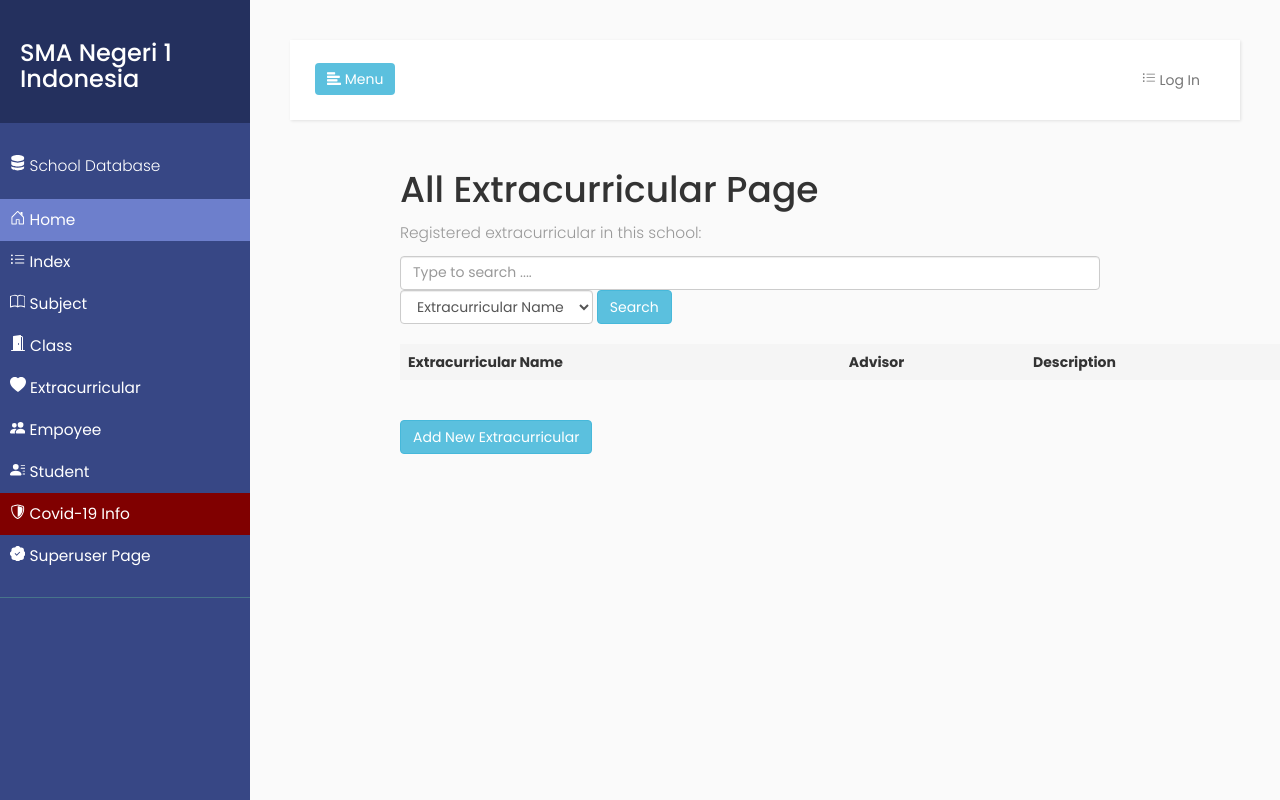
After one commit to panjiarlins/sswp-final-project, a Django app: page /app/extracurricular/ in a window 1280 px wide. The commit adds this page. Run offline with Django 3.2, Linux system fonts and the light colour scheme; data that the repository does not hold is empty; some libraries are stand-ins or nearby versions.

Commit message:
Adding menu, form, urls, model querying, controller for extracurricular

```diff
--- /dev/null
+++ b/school/app/controller/extracurricular_controller.py
@@ -0,0 +1,66 @@
+from django.shortcuts import render
+from django.http import HttpResponseRedirect
+from django.urls import reverse
+from django.forms.models import model_to_dict
+from django.contrib.auth.decorators import login_required
+from app.models import Extracurricular
+from app.forms import ExtracurricularForm
+
+def extracurricular_list(request):
+    if request.method == 'POST':
+        searchby = request.POST['searchby']
+        req = request.POST.dict()
+        name = req['name']
+        if searchby == 'extracurricular_name':
+            extracurriculars = Extracurricular.objects.filter(extracurricular_name__contains=name).order_by('extracurricular_name')
+        elif searchby == 'extracurricular_description':
+            extracurriculars = Extracurricular.objects.filter(extracurricular_description__contains=name).order_by('extracurricular_name')
+    else:
+        extracurriculars = Extracurricular.objects.all().order_by('extracurricular_name')
+    context = {
+        'extracurricular_list' : extracurriculars,
+    }
+    return render(request, 'appTemp/extracurricular/extracurricular_list.html', context)
+
+@login_required
+def extracurricular_add(request):
+    if request.method == 'POST':
+        form = ExtracurricularForm(request.POST)
+        if form.is_valid():
+            form.save()
+            return HttpResponseRedirect(reverse('extracurricular'))
+    else:
+        form = ExtracurricularForm()
+    context = {
+        'form': form
+    }
+    return render(request, 'appTemp/extracurricular/extracurricular_add.html', context=context)
+
+@login_required
+def extracurricular_edit(request, extracurricular_id):
+    if request.method == 'POST':
+        extracurriculars = Extracurricular.objects.get(pk=extracurricular_id)
+        form = ExtracurricularForm(request.POST, instance=extracurriculars)
+        if form.is_valid():
+            form.save()
+            return HttpResponseRedirect(reverse('extracurricular'))
+    else:
+        extracurriculars = Extracurricular.objects.get(pk=extracurricular_id)
+        fields = model_to_dict(extracurriculars)
+        form = ExtracurricularForm(initial=fields, instance=extracurriculars)
+    context = {
+        'form': form,
+        'type': 'edit',
+    }
+    return render(request, 'appTemp/extracurricular/extracurricular_add.html', context)
+
+@login_required
+def extracurricular_delete(request, extracurricular_id):
+    extracurriculars = Extracurricular.objects.get(pk=extracurricular_id)
+    if request.method == 'POST':
+        extracurriculars.delete()
+        return HttpResponseRedirect(reverse('extracurricular'))
+    context = {
+        'extracurricular': extracurriculars
+    }
+    return render(request, 'appTemp/extracurricular/extracurricular_delete.html', context=context)
--- a/school/app/urls.py
+++ b/school/app/urls.py
@@ -3,6 +3,7 @@ from . import views
 from .controller import registration_controller
 from .controller import subject_controller
 from .controller import class_controller
+from .controller import extracurricular_controller
 from .controller import employee_controller
 from .controller import student_controller
 
@@ -22,6 +23,11 @@ urlpatterns = [
     path('class/edit/<int:class_id>/', class_controller.class_edit, name='class_edit'),
     path('class/delete/<int:class_id>/', class_controller.class_delete, name='class_delete'),
 
+    path('extracurricular/', extracurricular_controller.extracurricular_list, name='extracurricular'),
+    path('extracurricular/add/', extracurricular_controller.extracurricular_add, name='extracurricular_add'),
+    path('extracurricular/edit/<int:extracurricular_id>/', extracurricular_controller.extracurricular_edit, name='extracurricular_edit'),
+    path('extracurricular/delete/<int:extracurricular_id>/', extracurricular_controller.extracurricular_delete, name='extracurricular_delete'),
+
     path('employee/', employee_controller.employee_list, name='employee'),
     path('employee/add/', employee_controller.employee_add, name='employee_add'),
     path('employee/edit/<int:employee_id>/', employee_controller.employee_edit, name='employee_edit'),
--- a/school/templates/appTemp/base_generic.html
+++ b/school/templates/appTemp/base_generic.html
@@ -59,6 +59,14 @@
                             <path d="M1.5 15a.5.5 0 0 0 0 1h13a.5.5 0 0 0 0-1H13V2.5A1.5 1.5 0 0 0 11.5 1H11V.5a.5.5 0 0 0-.57-.495l-7 1A.5.5 0 0 0 3 1.5V15H1.5zM11 2h.5a.5.5 0 0 1 .5.5V15h-1V2zm-2.5 8c-.276 0-.5-.448-.5-1s.224-1 .5-1 .5.448.5 1-.224 1-.5 1z"/>
                         </svg>
                          Class
+                    </a>
+                </li>
+                <li>
+                    <a href="{% url 'extracurricular' %}">
+                        <svg xmlns="http://www.w3.org/2000/svg" width="16" height="16" fill="currentColor" class="bi bi-heart-fill" viewBox="0 0 16 16">
+                            <path fill-rule="evenodd" d="M8 1.314C12.438-3.248 23.534 4.735 8 15-7.534 4.736 3.562-3.248 8 1.314z"/>
+                        </svg>
+                         Extracurricular
                     </a>
                 </li>
                 <li>
--- /dev/null
+++ b/school/templates/appTemp/extracurricular/extracurricular_list.html
@@ -0,0 +1,42 @@
+{% extends "appTemp/base_generic.html" %}
+
+{% block content %}
+    <h1>All Extracurricular Page</h1>
+    <p>Registered extracurricular in this school:</p>
+    <form method="POST" action="" class="form-inline">
+        {% csrf_token %}
+        <input style="width: 700px;" name="name" type="text" class="form-control" placeholder="Type to search ...."/>
+        <select name="searchby" class="form-control">
+            <option value="extracurricular_name">Extracurricular Name</option>
+            <option value="extracurricular_description">Description</option>
+        </select>
+        <button type="submit" class="btn btn-info">Search</button>
+    </form>
+    <br/>
+    <table class="table table-hover">
+        <thead>
+            <tr class="active">
+                <td><strong>Extracurricular Name</strong></td>
+                <td><strong>Advisor</strong></td>
+                <td><strong>Description</strong></td>
+            </tr>
+        </thead>
+        <tbody>
+            {% for extracurricular in extracurricular_list %}
+            <tr>
+                <td>{{ extracurricular.extracurricular_name }}</td>
+                <td>{{ extracurricular.extracurricular_advisor }}</td>
+                <td>{{ extracurricular.extracurricular_description }}</td>
+                <td>
+                    <a href="{% url 'extracurricular_edit' extracurricular.extracurricular_id %}" class="btn btn-success">Edit</a>
+                    <a href="{% url 'extracurricular_delete' extracurricular.extracurricular_id %}" class="btn btn-danger">Delete</a>
+                </td>
+            </tr>
+            {% endfor %}
+        </tbody>
+    </table>
+    <br/>
+    <p>
+        <a href="{% url 'extracurricular_add' %}" class="btn btn-info">Add New Extracurricular</a>
+    </p>
+{% endblock %}
```
Also changed, not shown: school/app/forms.py (+11 -1 lines), school/templates/appTemp/extracurricular/extracurricular_add.html (added, +22 -0 lines), school/templates/appTemp/extracurricular/extracurricular_delete.html (added, +11 -0 lines).
